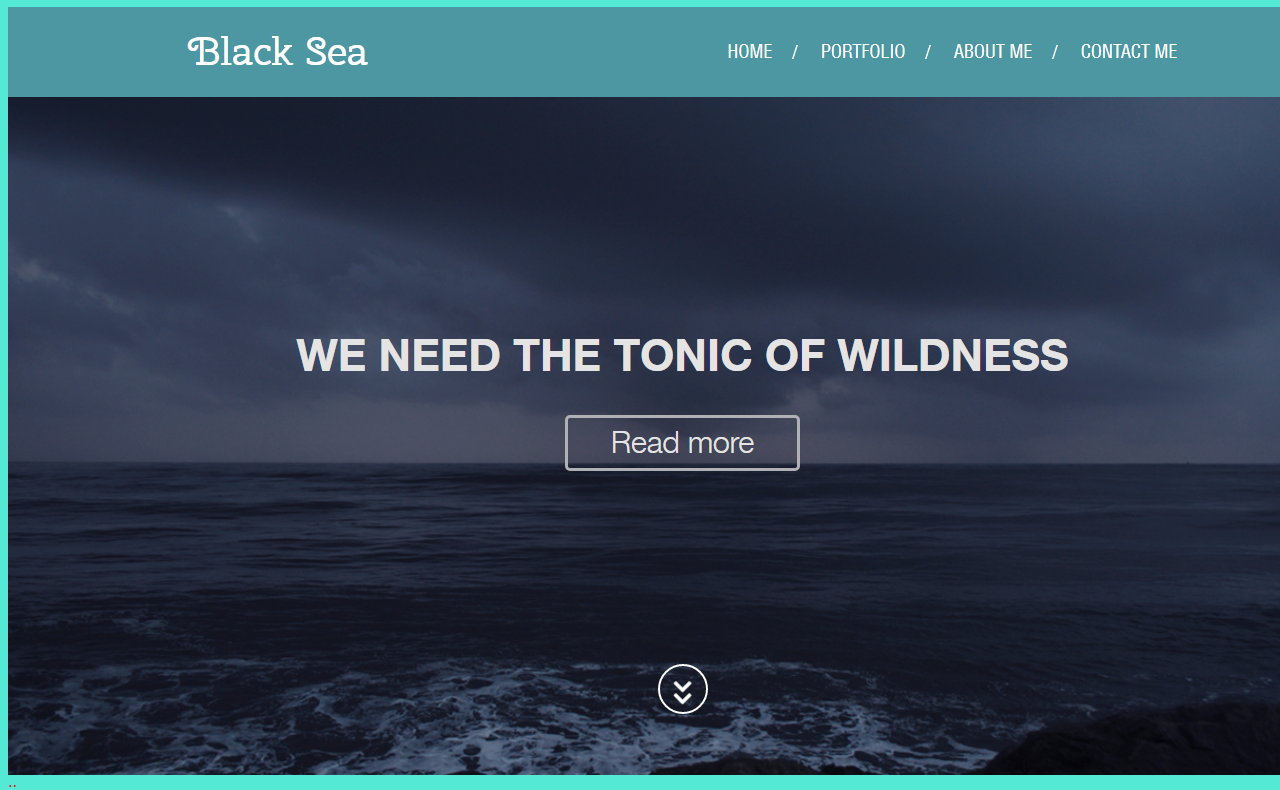
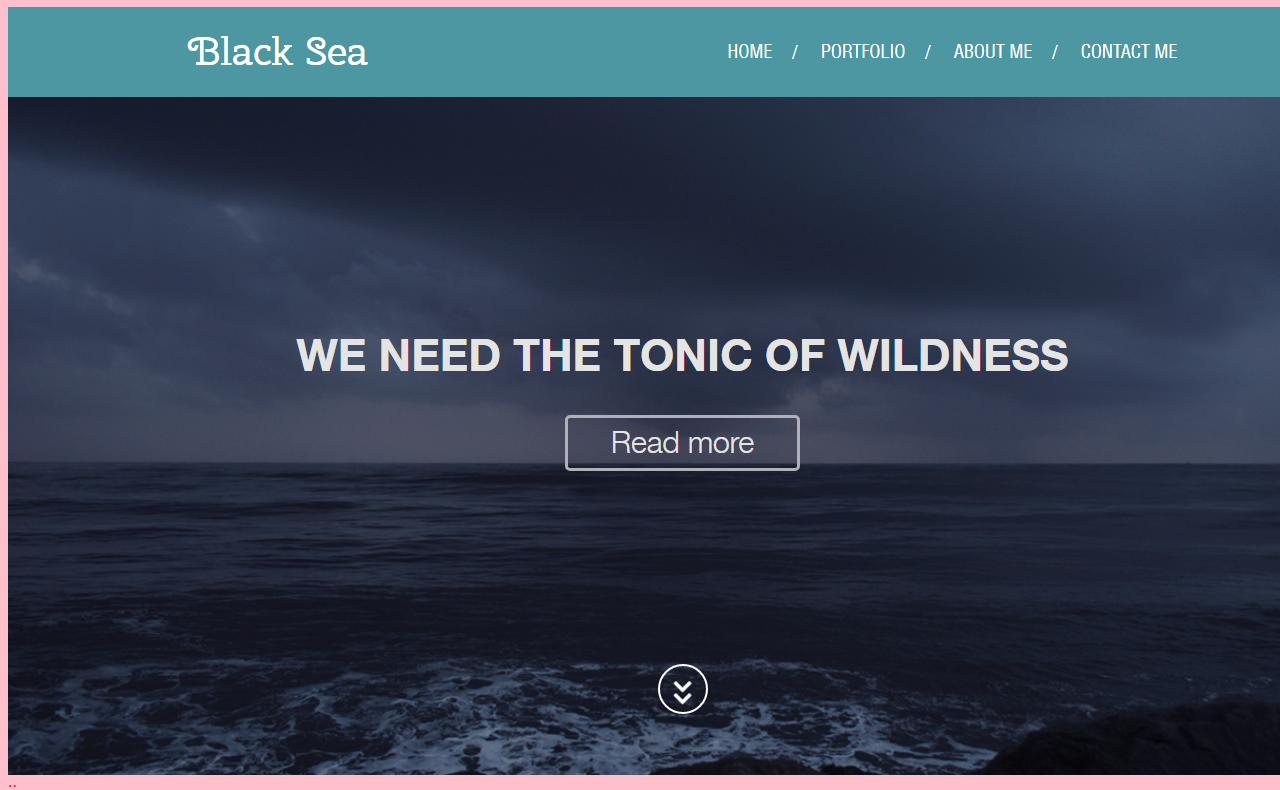
Before and after one commit to dmitriylu/gittest, a plain HTML site: page index.html in a window 1280 px wide. Shown: the part 73-863 px from the top of the page. Drawn offline with Linux system fonts and the light colour scheme.

Commit message:
Изменил фон на розовый

```diff
--- a/css/style.css
+++ b/css/style.css
@@ -1,5 +1,5 @@
-body {
-    background: rgb(83, 233, 213);
+ body {
+    background: pink;
     color : red;
 }
 p {
```
